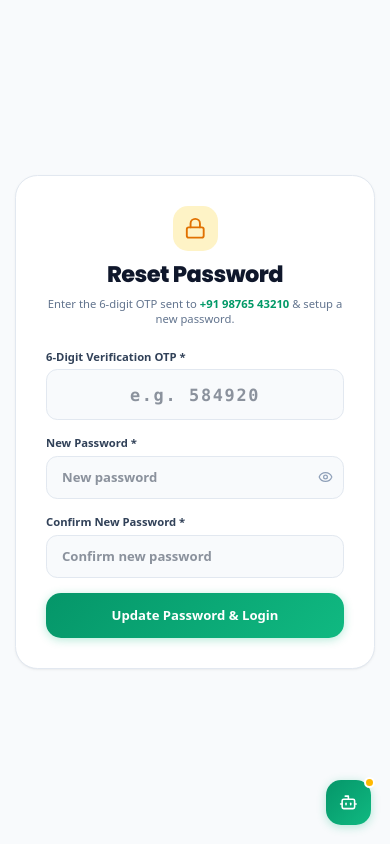
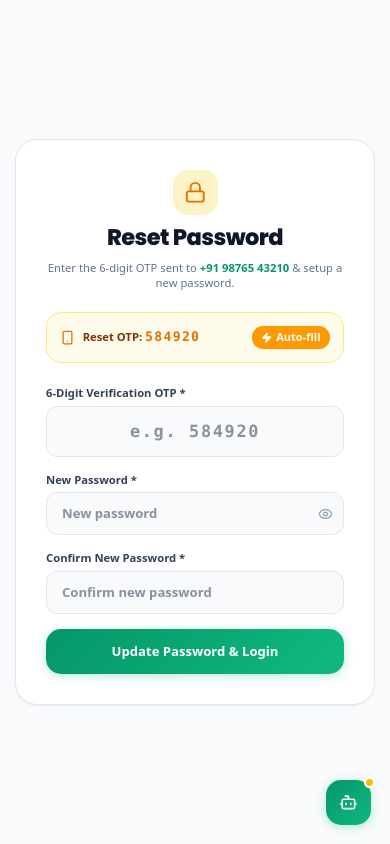
Before and after one commit to Pratham274/Krishi_Sanyog, a React (Vite) app: page /reset-password in a window 390 px wide. Built offline with nearby package versions, Linux system fonts and the light colour scheme.

Commit message:
feat: add instant SMS OTP simulation banner & auto-fill button for mobile testing

```diff
--- a/src/pages/auth/ResetPasswordPage.jsx
+++ b/src/pages/auth/ResetPasswordPage.jsx
@@ -1,17 +1,24 @@
-import React, { useState } from 'react';
+import React, { useState, useEffect } from 'react';
 import { useNavigate, useLocation } from 'react-router-dom';
-import { Lock, Eye, EyeOff, CheckCircle2 } from 'lucide-react';
+import { Lock, Eye, EyeOff, CheckCircle2, Smartphone, Zap } from 'lucide-react';
 import toast from 'react-hot-toast';
 
 export const ResetPasswordPage = () => {
   const navigate = useNavigate();
   const location = useLocation();
   const userPhone = location.state?.phone || localStorage.getItem('pendingUserPhone') || '+91 98765 43210';
+  const demoOtp = '584920';
 
   const [otp, setOtp] = useState('');
   const [newPassword, setNewPassword] = useState('');
   const [confirmPassword, setConfirmPassword] = useState('');
   const [showPass, setShowPass] = useState(false);
+
+  useEffect(() => {
+    toast.success(`📲 Reset OTP Sent to ${userPhone}! Code: ${demoOtp}`, {
+      duration: 6000,
+    });
+  }, [userPhone]);
 
   const handleSubmit = (e) => {
     e.preventDefault();
@@ -35,6 +42,27 @@ export const ResetPasswordPage = () => {
           <p className="text-xs text-slate-500 dark:text-slate-400">
             Enter the 6-digit OTP sent to <span className="font-extrabold text-emerald-600 dark:text-emerald-400">{userPhone}</span> & setup a new password.
           </p>
+        </div>
+
+        {/* Demo OTP Banner */}
+        <div className="p-3.5 rounded-2xl bg-amber-50 dark:bg-amber-950/40 border border-amber-200 dark:border-amber-900/50 flex items-center justify-between gap-2 text-xs">
+          <div className="flex items-center gap-2">
+            <Smartphone className="w-4 h-4 text-amber-600 dark:text-amber-400 shrink-0" />
+            <div>
+              <span className="font-bold text-amber-900 dark:text-amber-200">Reset OTP: </span>
+              <span className="font-extrabold text-amber-600 dark:text-amber-400 font-mono tracking-widest text-sm">{demoOtp}</span>
+            </div>
+          </div>
+          <button
+            type="button"
+            onClick={() => {
+              setOtp(demoOtp);
+              toast.success(`OTP ${demoOtp} Auto-filled!`);
+            }}
+            className="px-2.5 py-1 rounded-xl bg-amber-500 text-white font-bold text-[11px] flex items-center gap-1 hover:bg-amber-600 transition-all cursor-pointer shrink-0 shadow-xs"
+          >
+            <Zap className="w-3 h-3 fill-current" /> Auto-fill
+          </button>
         </div>
 
         <form onSubmit={handleSubmit} className="space-y-4">
--- a/src/pages/auth/VerifyEmailPage.jsx
+++ b/src/pages/auth/VerifyEmailPage.jsx
@@ -1,6 +1,6 @@
-import React, { useState } from 'react';
+import React, { useState, useEffect } from 'react';
 import { useNavigate, useLocation } from 'react-router-dom';
-import { ShieldCheck, CheckCircle2 } from 'lucide-react';
+import { ShieldCheck, CheckCircle2, Zap, Smartphone } from 'lucide-react';
 import toast from 'react-hot-toast';
 import { useAuth } from '../../context/AuthContext';
 
@@ -11,8 +11,15 @@ export const VerifyEmailPage = () => {
 
   // Read actual phone number entered by user
   const userPhone = location.state?.phone || localStorage.getItem('pendingUserPhone') || '+91 98765 43210';
+  const demoOtp = '584920';
 
   const [otp, setOtp] = useState(['', '', '', '', '', '']);
+
+  useEffect(() => {
+    toast.success(`📲 SMS Sent to ${userPhone}! Your OTP is: ${demoOtp}`, {
+      duration: 6000,
+    });
+  }, [userPhone]);
 
   const handleChange = (index, value) => {
     if (value.length > 1) return;
@@ -27,10 +34,15 @@ export const VerifyEmailPage = () => {
     }
   };
 
+  const handleAutofill = () => {
+    setOtp(['5', '8', '4', '9', '2', '0']);
+    toast.success(`OTP ${demoOtp} Auto-filled!`);
+  };
+
   const handleVerify = (e) => {
     e.preventDefault();
     if (otp.some(digit => !digit)) {
-      toast.error('Please enter the full 6-digit OTP code.');
+      toast.error('Please enter the full 6-digit OTP code (or click Auto-fill).');
       return;
     }
     toast.success(`Mobile (${userPhone}) Verified! Opening your Farmer Portal...`);
@@ -51,6 +63,24 @@ export const VerifyEmailPage = () => {
           <p className="text-xs text-slate-500 dark:text-slate-400">
             We sent a 6-digit verification code to <span className="font-extrabold text-emerald-600 dark:text-emerald-400">{userPhone}</span>
           </p>
+        </div>
+
+        {/* Demo OTP Banner */}
+        <div className="p-3.5 rounded-2xl bg-amber-50 dark:bg-amber-950/40 border border-amber-200 dark:border-amber-900/50 text-left flex items-center justify-between gap-2 text-xs">
+          <div className="flex items-center gap-2">
+            <Smartphone className="w-4 h-4 text-amber-600 dark:text-amber-400 shrink-0" />
+            <div>
+              <span className="font-bold text-amber-900 dark:text-amber-200">SMS OTP Code: </span>
+              <span className="font-extrabold text-amber-600 dark:text-amber-400 font-mono tracking-widest text-sm">{demoOtp}</span>
+            </div>
+          </div>
+          <button
+            type="button"
+            onClick={handleAutofill}
+            className="px-2.5 py-1 rounded-xl bg-amber-500 text-white font-bold text-[11px] flex items-center gap-1 hover:bg-amber-600 transition-all cursor-pointer shrink-0 shadow-xs"
+          >
+            <Zap className="w-3 h-3 fill-current" /> Auto-fill
+          </button>
         </div>
 
         <form onSubmit={handleVerify} className="space-y-6">
@@ -80,7 +110,7 @@ export const VerifyEmailPage = () => {
         <div className="text-xs text-slate-500 dark:text-slate-400">
           Didn't receive code on {userPhone}?{' '}
           <button
-            onClick={() => toast.success(`New OTP code sent to ${userPhone}!`)}
+            onClick={() => toast.success(`New OTP (${demoOtp}) sent to ${userPhone}!`)}
             className="font-bold text-emerald-600 dark:text-emerald-400 hover:underline cursor-pointer"
           >
             Resend OTP
```
